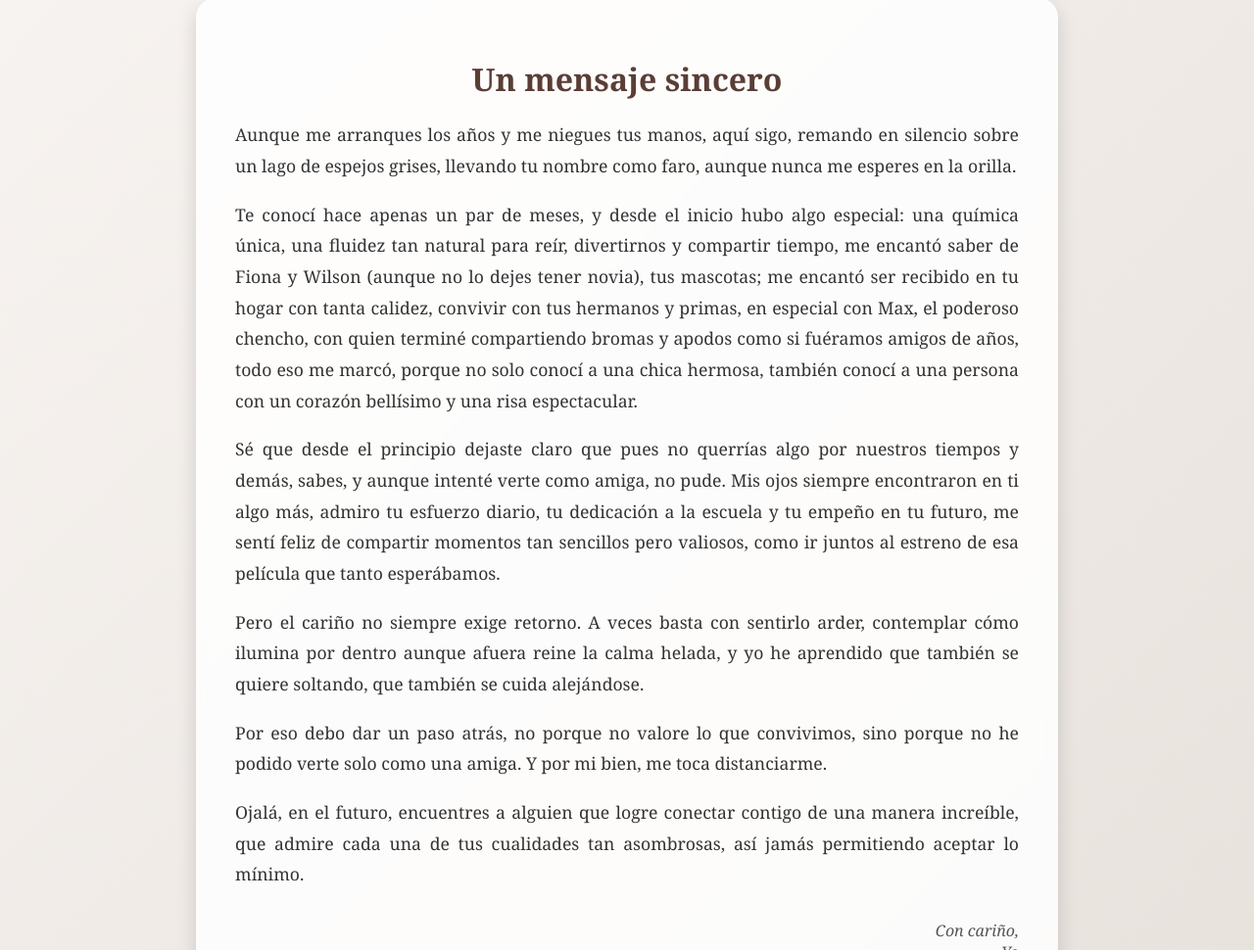
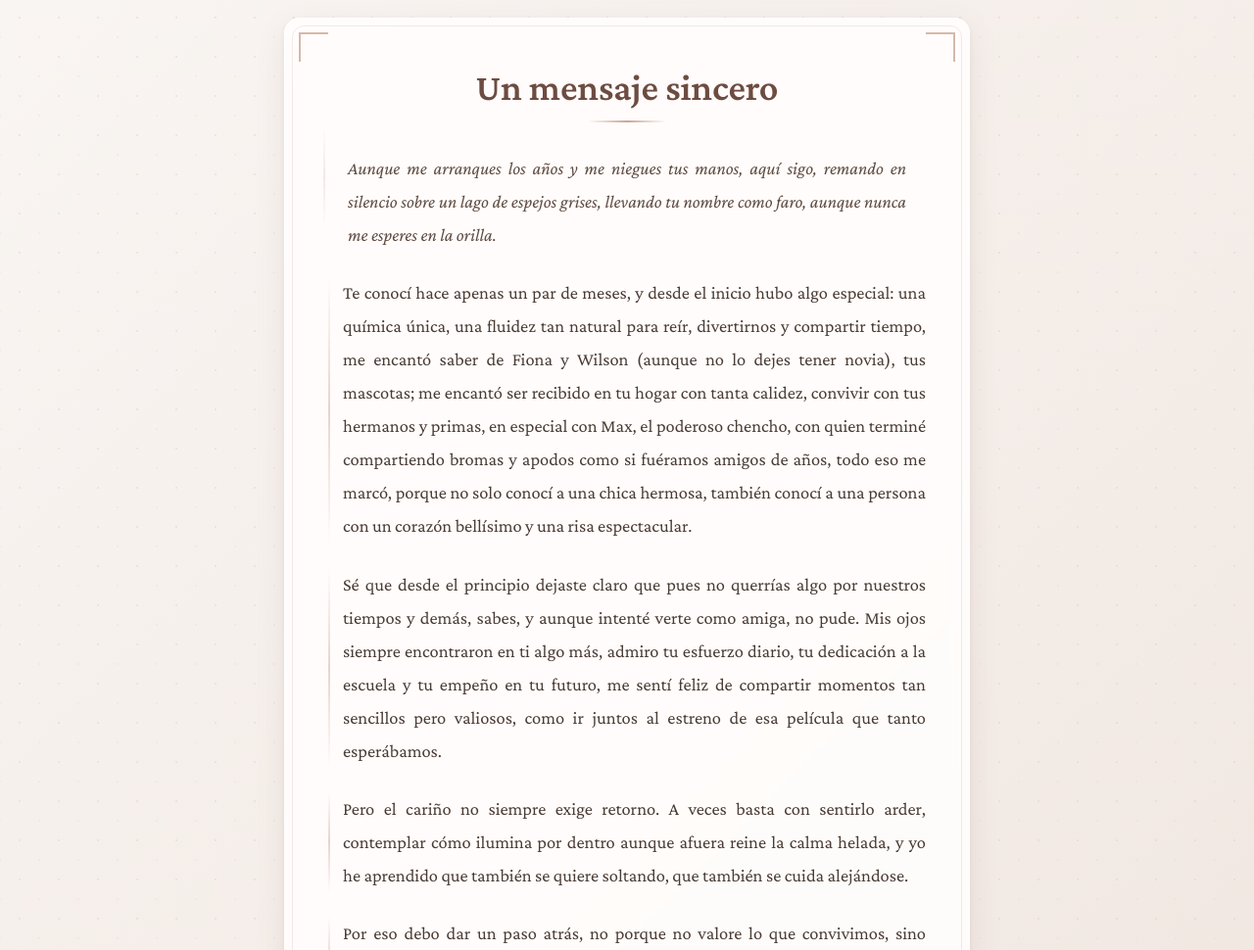
Before and after one commit to Alerdz1006/Una-peque-a-despedida, a plain HTML site: page index.html in a window 1280 px wide. Shown: the part 2-972 px from the top of the page at 98% size. Drawn offline with nearby package versions, Linux system fonts and the light colour scheme.

Commit message:
Update index.html

```diff
--- a/index.html
+++ b/index.html
@@ -4,53 +4,157 @@
   <meta charset="UTF-8">
   <title>Un mensaje para ti</title>
   <style>
-    body {
+    @import url('https://fonts.googleapis.com/css2?family=Crimson+Pro:ital,wght@0,400;0,600;1,400&display=swap');
+
+    * {
       margin: 0;
       padding: 0;
-      font-family: "Georgia", serif;
-      background: linear-gradient(135deg, #f7f3f0, #e8e2dd);
-      color: #333;
+      box-sizing: border-box;
+    }
+
+    body {
+      font-family: 'Crimson Pro', serif;
+      background: linear-gradient(135deg, #f9f5f2 0%, #f0e6e0 100%);
+      color: #4a3c35;
       display: flex;
       justify-content: center;
       align-items: center;
       min-height: 100vh;
+      padding: 20px;
+      position: relative;
+      overflow-x: hidden;
+    }
+
+    /* Elementos decorativos de fondo */
+    body::before {
+      content: "";
+      position: absolute;
+      top: 0;
+      left: 0;
+      width: 100%;
+      height: 100%;
+      background-image:
+        radial-gradient(#d7c6bc 1px, transparent 1px),
+        radial-gradient(#e8d9d1 1px, transparent 1px);
+      background-size: 40px 40px;
+      background-position: 0 0, 20px 20px;
+      opacity: 0.3;
+      z-index: -1;
     }
 
     .container {
-      max-width: 800px;
-      background: #ffffffd9;
-      padding: 40px;
-      border-radius: 20px;
-      box-shadow: 0 8px 20px rgba(0, 0, 0, 0.15);
-      backdrop-filter: blur(5px);
+      max-width: 700px;
+      background: rgba(255, 253, 252, 0.92);
+      padding: 50px 45px;
+      border-radius: 16px;
+      box-shadow:
+        0 10px 30px rgba(143, 110, 98, 0.12),
+        0 2px 6px rgba(143, 110, 98, 0.08),
+        inset 0 0 0 1px rgba(255, 255, 255, 0.7);
+      backdrop-filter: blur(8px);
+      position: relative;
+      overflow: hidden;
+    }
+
+    /* Borde decorativo */
+    .container::after {
+      content: "";
+      position: absolute;
+      top: 8px;
+      left: 8px;
+      right: 8px;
+      bottom: 8px;
+      border: 1px solid rgba(165, 128, 114, 0.15);
+      border-radius: 12px;
+      pointer-events: none;
     }
 
     h1 {
       text-align: center;
-      font-size: 2rem;
-      color: #5a3e36;
-      margin-bottom: 20px;
+      font-size: 2.4rem;
+      font-weight: 600;
+      color: #6d4c41;
+      margin-bottom: 30px;
+      position: relative;
+      padding-bottom: 15px;
+    }
+
+    h1::after {
+      content: "";
+      position: absolute;
+      bottom: 0;
+      left: 50%;
+      transform: translateX(-50%);
+      width: 80px;
+      height: 2px;
+      background: linear-gradient(to right, transparent, #c8a797, transparent);
     }
 
     p {
-      font-size: 1.1rem;
-      line-height: 1.8;
-      margin-bottom: 18px;
+      font-size: 1.15rem;
+      line-height: 1.85;
+      margin-bottom: 25px;
       text-align: justify;
+      position: relative;
+      padding-left: 15px;
+    }
+
+    /* Línea decorativa al lado de los párrafos */
+    p::before {
+      content: "";
+      position: absolute;
+      left: 0;
+      top: 0;
+      height: 100%;
+      width: 2px;
+      background: linear-gradient(to bottom, transparent, #d7b8ab, transparent);
+      opacity: 0.6;
+    }
+
+    /* Destacar el primer párrafo */
+    p:first-of-type {
+      font-style: italic;
+      color: #5e4b41;
+      position: relative;
+      padding: 0 20px;
+    }
+
+    p:first-of-type::before {
+      content: """;
+      position: absolute;
+      left: -5px;
+      top: -25px;
+      font-size: 80px;
+      color: #d7b8ab;
+      font-family: Georgia, serif;
+      opacity: 0.3;
     }
 
     .firma {
-      margin-top: 30px;
+      margin-top: 40px;
       text-align: right;
       font-style: italic;
-      color: #555;
+      color: #6d4c41;
+      font-size: 1.2rem;
+      position: relative;
+      padding-right: 30px;
+    }
+
+    .firma::before {
+      content: "";
+      position: absolute;
+      right: 0;
+      top: 50%;
+      width: 20px;
+      height: 1px;
+      background: #c8a797;
     }
 
     /* Animación sutil al cargar */
     .container {
       opacity: 0;
       transform: translateY(30px);
-      animation: aparecer 1.5s ease forwards;
+      animation: aparecer 1.8s ease forwards;
     }
 
     @keyframes aparecer {
@@ -59,24 +163,106 @@
         transform: translateY(0);
       }
     }
+
+    /* Efecto de máquina de escribir para el primer párrafo */
+    .typewriter {
+      overflow: hidden;
+      border-right: 2px solid #c8a797;
+      white-space: nowrap;
+      margin: 0 auto;
+      animation: typing 3.5s steps(40, end), blink-caret 0.75s step-end infinite;
+    }
+
+    @keyframes typing {
+      from { width: 0 }
+      to { width: 100% }
+    }
+
+    @keyframes blink-caret {
+      from, to { border-color: transparent }
+      50% { border-color: #c8a797 }
+    }
+
+    /* Efecto de aparición para los párrafos */
+    p {
+      opacity: 0;
+      animation: fadeIn 1s ease forwards;
+      animation-delay: calc(var(--delay) * 0.5s);
+    }
+
+    @keyframes fadeIn {
+      to {
+        opacity: 1;
+      }
+    }
+
+    /* Decoración de esquina */
+    .corner {
+      position: absolute;
+      width: 30px;
+      height: 30px;
+    }
+
+    .corner-tl {
+      top: 15px;
+      left: 15px;
+      border-top: 2px solid #d7b8ab;
+      border-left: 2px solid #d7b8ab;
+    }
+
+    .corner-tr {
+      top: 15px;
+      right: 15px;
+      border-top: 2px solid #d7b8ab;
+      border-right: 2px solid #d7b8ab;
+    }
+
+    .corner-bl {
+      bottom: 15px;
+      left: 15px;
+      border-bottom: 2px solid #d7b8ab;
+      border-left: 2px solid #d7b8ab;
+    }
+
+    .corner-br {
+      bottom: 15px;
+      right: 15px;
+      border-bottom: 2px solid #d7b8ab;
+      border-right: 2px solid #d7b8ab;
+    }
   </style>
 </head>
 <body>
   <div class="container">
+    <div class="corner corner-tl"></div>
+    <div class="corner corner-tr"></div>
+    <div class="corner corner-bl"></div>
+    <div class="corner corner-br"></div>
+
     <h1>Un mensaje sincero</h1>
-    <p>Aunque me arranques los años y me niegues tus manos, aquí sigo, remando en silencio sobre un lago de espejos grises, llevando tu nombre como faro, aunque nunca me esperes en la orilla.</p>
+    <p style="--delay: 1">Aunque me arranques los años y me niegues tus manos, aquí sigo, remando en silencio sobre un lago de espejos grises, llevando tu nombre como faro, aunque nunca me esperes en la orilla.</p>
 
-    <p>Te conocí hace apenas un par de meses, y desde el inicio hubo algo especial: una química única, una fluidez tan natural para reír, divertirnos y compartir tiempo, me encantó saber de Fiona y Wilson (aunque no lo dejes tener novia), tus mascotas; me encantó ser recibido en tu hogar con tanta calidez, convivir con tus hermanos y primas, en especial con Max, el poderoso chencho, con quien terminé compartiendo bromas y apodos como si fuéramos amigos de años, todo eso me marcó, porque no solo conocí a una chica hermosa, también conocí a una persona con un corazón bellísimo y una risa espectacular.</p>
+    <p style="--delay: 2">Te conocí hace apenas un par de meses, y desde el inicio hubo algo especial: una química única, una fluidez tan natural para reír, divertirnos y compartir tiempo, me encantó saber de Fiona y Wilson (aunque no lo dejes tener novia), tus mascotas; me encantó ser recibido en tu hogar con tanta calidez, convivir con tus hermanos y primas, en especial con Max, el poderoso chencho, con quien terminé compartiendo bromas y apodos como si fuéramos amigos de años, todo eso me marcó, porque no solo conocí a una chica hermosa, también conocí a una persona con un corazón bellísimo y una risa espectacular.</p>
 
-    <p>Sé que desde el principio dejaste claro que pues no querrías algo por nuestros tiempos y demás, sabes, y aunque intenté verte como amiga, no pude. Mis ojos siempre encontraron en ti algo más, admiro tu esfuerzo diario, tu dedicación a la escuela y tu empeño en tu futuro, me sentí feliz de compartir momentos tan sencillos pero valiosos, como ir juntos al estreno de esa película que tanto esperábamos.</p>
+    <p style="--delay: 3">Sé que desde el principio dejaste claro que pues no querrías algo por nuestros tiempos y demás, sabes, y aunque intenté verte como amiga, no pude. Mis ojos siempre encontraron en ti algo más, admiro tu esfuerzo diario, tu dedicación a la escuela y tu empeño en tu futuro, me sentí feliz de compartir momentos tan sencillos pero valiosos, como ir juntos al estreno de esa película que tanto esperábamos.</p>
 
-    <p>Pero el cariño no siempre exige retorno. A veces basta con sentirlo arder, contemplar cómo ilumina por dentro aunque afuera reine la calma helada, y yo he aprendido que también se quiere soltando, que también se cuida alejándose.</p>
+    <p style="--delay: 4">Pero el cariño no siempre exige retorno. A veces basta con sentirlo arder, contemplar cómo ilumina por dentro aunque afuera reine la calma helada, y yo he aprendido que también se quiere soltando, que también se cuida alejándose.</p>
 
-    <p>Por eso debo dar un paso atrás, no porque no valore lo que convivimos, sino porque no he podido verte solo como una amiga. Y por mi bien, me toca distanciarme.</p>
+    <p style="--delay: 5">Por eso debo dar un paso atrás, no porque no valore lo que convivimos, sino porque no he podido verte solo como una amiga. Y por mi bien, me toca distanciarme.</p>
 
-    <p>Ojalá, en el futuro, encuentres a alguien que logre conectar contigo de una manera increíble, que admire cada una de tus cualidades tan asombrosas, así jamás permitiendo aceptar lo mínimo.</p>
+    <p style="--delay: 6">Ojalá, en el futuro, encuentres a alguien que logre conectar contigo de una manera increíble, que admire cada una de tus cualidades tan asombrosas, así jamás permitiendo aceptar lo mínimo.</p>
 
     <div class="firma">Con cariño,<br>Yo</div>
   </div>
+
+  <script>
+    // Añadir delays para la animación de aparición de párrafos
+    document.addEventListener('DOMContentLoaded', function() {
+      const paragraphs = document.querySelectorAll('p');
+      paragraphs.forEach((p, index) => {
+        p.style.setProperty('--delay', index + 1);
+      });
+    });
+  </script>
 </body>
 </html>
```
